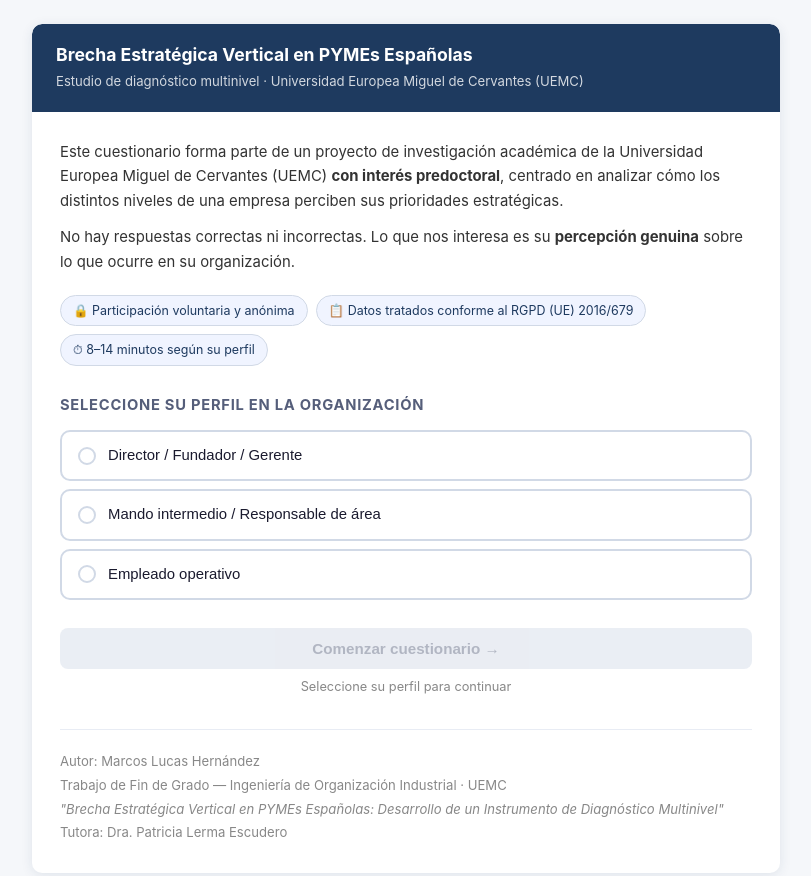
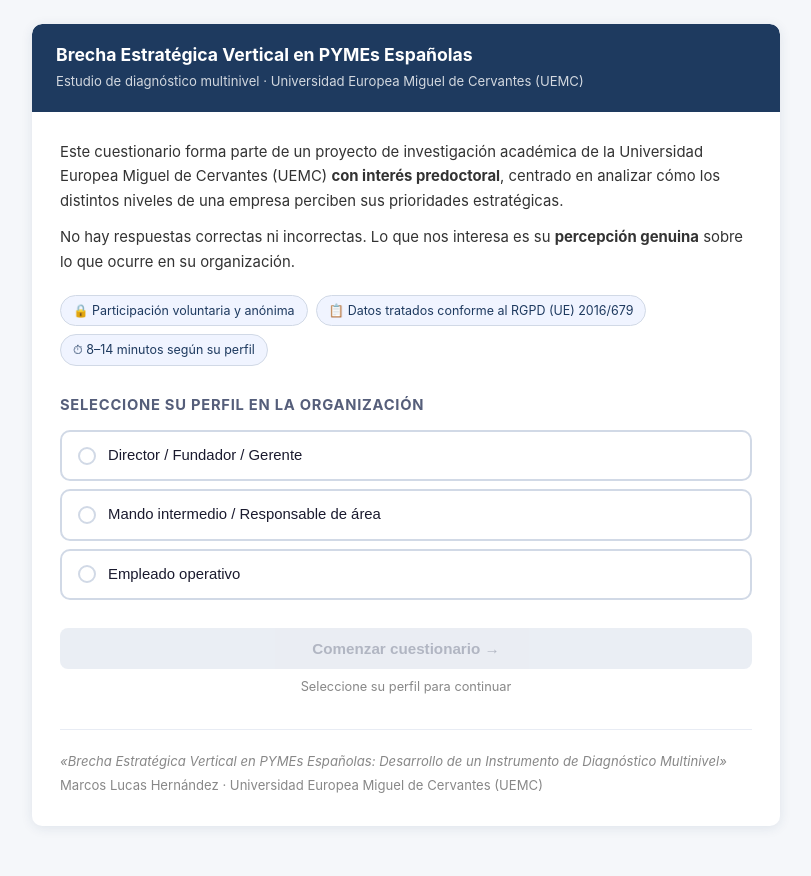
Before and after one commit to marcoslucher/bev-pymes-cuestionario, a React (Vite) app: page / in a window 1280 px wide. Shown: the top 876 px of the page, without its empty margins (234-1045 px from the left). Built offline with nearby package versions, Linux system fonts and the light colour scheme; no server answers.

Commit message:
Update App.jsx

```diff
--- a/src/App.jsx
+++ b/src/App.jsx
@@ -242,10 +242,8 @@ export default function App({ demo = false }) {
           </div>
 
           <div className="pie-investigador">
-            <p>Autor: Marcos Lucas Hernández</p>
-            <p>Trabajo de Fin de Grado — Ingeniería de Organización Industrial · UEMC</p>
-            <p><em>"Brecha Estratégica Vertical en PYMEs Españolas: Desarrollo de un Instrumento de Diagnóstico Multinivel"</em></p>
-            <p>Tutora: Dra. Patricia Lerma Escudero</p>
+            <p><em>«Brecha Estratégica Vertical en PYMEs Españolas: Desarrollo de un Instrumento de Diagnóstico Multinivel»</em></p>
+            <p>Marcos Lucas Hernández · Universidad Europea Miguel de Cervantes (UEMC)</p>
           </div>
         </div>
       </div>
```
